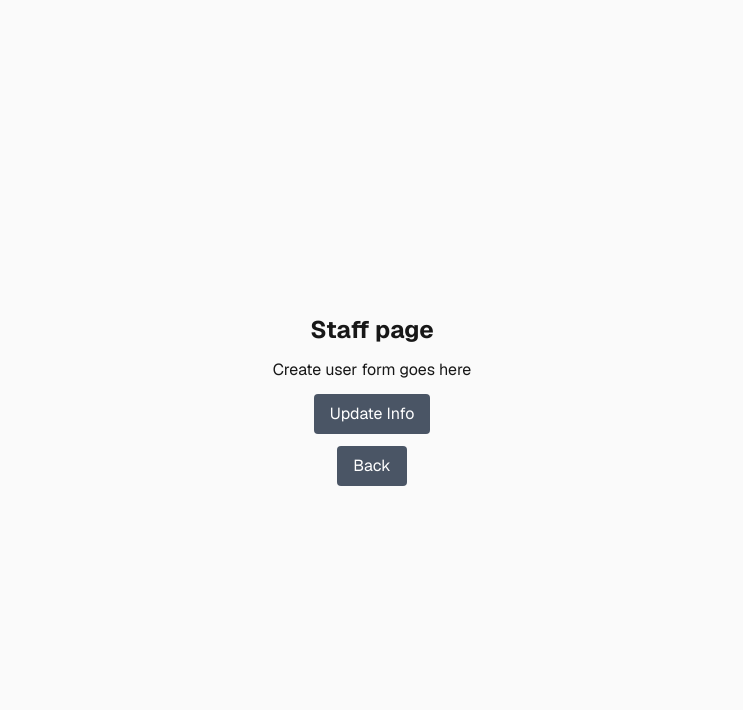
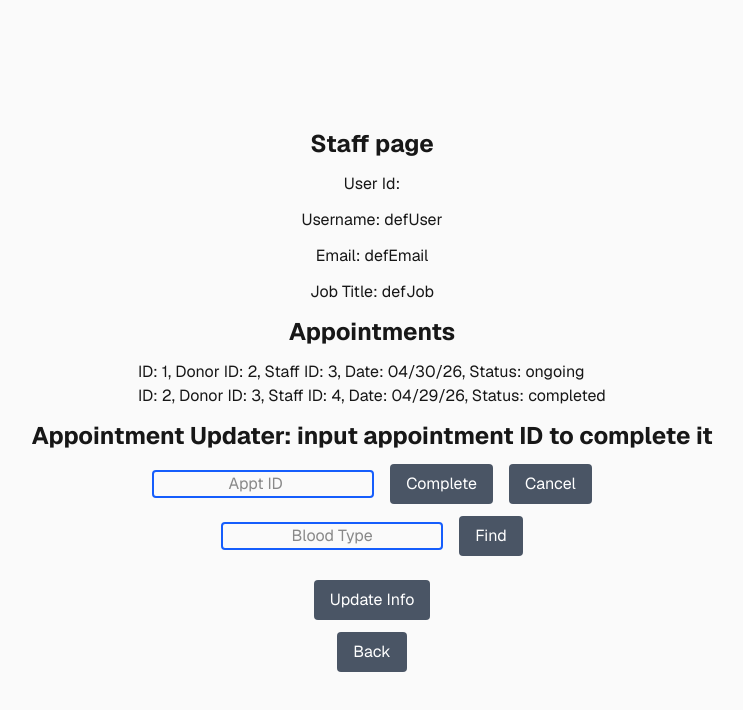
Before and after one commit to xeflore1/CSE-412-Final, a Next.js app in the folder blood-bank-ui/: page /staff in a window 1280 px wide. Shown: the top 710 px of the page, without its empty margins (268-1011 px from the left). Built offline with nearby package versions, Linux system fonts and the light colour scheme.

Commit message:
created template for staff page

```diff
--- a/blood-bank-ui/app/donor/page.tsx
+++ b/blood-bank-ui/app/donor/page.tsx
@@ -1,21 +1,30 @@
 'use client'
 import Link from "next/link";
 import { useSearchParams } from 'next/navigation';
+import { useState, useEffect } from "react";
 
 
 export default function DonorPage() {
   const searchParams = useSearchParams();
   const userId = searchParams.get('data')
   // TODO: utalize the userId to perform a GET call on the Users/Donors table to retrieve the following:
-  const username = "defUser"
-  const email = "defEmail"
-  const bloodType = "defBlood"
-  const dob = "defDob"
+  const [username, setUsername] = useState("defUser")
+  const [email, setEmail] = useState("defEmail")
+  const [bloodType, setBloodType] = useState("defBlood")
+  const [dob, setDob] = useState("defDob")
   // TODO: similarly, perform a GET call to retrieve all appointments the user has, store the results in the following list
   const appts = [
     { appointmentID: 1, donorId: 2, staffId: 3, date: "04/30/26", status: "ongoing"},
     { appointmentID: 2, donorId: 3, staffId: 4, date: "04/29/26", status: "completed"}
   ]
+  useEffect(() => {
+      // TODO: utalize the userId to perform a GET call on the Users/Donors table to fill out the following:
+      setUsername("defUser")
+      setEmail("defEmail")
+      setBloodType("defBlood")
+      setDob("defDob")
+
+    }, []);
   return (
     <div className="flex flex-col flex-1 items-center justify-center bg-zinc-50 font-sans dark:bg-black gap-3">
       <h1 className="text-2xl font-bold dark:text-white">Donor Page</h1>
--- a/blood-bank-ui/app/staff/page.tsx
+++ b/blood-bank-ui/app/staff/page.tsx
@@ -1,14 +1,162 @@
 'use client'
 import { useSearchParams } from "next/navigation";
+import { useState, useEffect } from "react";
 import Link from "next/link";
 
 export default function StaffPage() {
+  const [appointmentID, setAppointmentId] = useState(-1)
+  const [bloodType, setBloodType] = useState("")
+  const [bloodSubmit, setBloodSubmit] = useState(0)
+  const [username, setUsername] = useState("")
+  const [email, setEmail] = useState("")
+  const [jobTitle, setJobTitle] = useState("")
   const searchParams = useSearchParams();
   const userId = searchParams.get('data')
+
+  // Appt completer button
+  function ApptComp() {
+    const handleAttpComp = () =>
+    {
+      console.log(appointmentID)
+    }
+    return <button className="px-4 py-2 bg-gray-600 text-white rounded hover:bg-gray-700 transition" onClick={handleAttpComp}>Complete</button>
+  }
+
+  // Appt canceller button
+  function ApptCancel() {
+    const handleAttpCancel = () =>
+    {
+      console.log(appointmentID)
+    }
+    return <button className="px-4 py-2 bg-gray-600 text-white rounded hover:bg-gray-700 transition" onClick={handleAttpCancel}>Cancel</button>
+  }
+
+  // Blood checker button
+  function FindBlood() {
+    const handleBloodSubmit = () => {
+      setBloodSubmit(bloodSubmit + 1)
+      console.log(bloodType)
+    }
+    return <button className="px-4 py-2 bg-gray-600 text-white rounded hover:bg-gray-700 transition" onClick={handleBloodSubmit}>Find</button>
+  }
+
+  function ApptList() {
+    const [apptList, setAppList] = useState([]);
+
+    useEffect(() => {
+      // TODO: a GET call is needed here to fill the following list with all the staff's appointments
+      const tempList = [
+        {
+          appointmentID: 1,
+          donorId: 2,
+          staffId: 3,
+          date: "04/30/26",
+          status: "ongoing"
+        },
+        {
+          appointmentID: 2,
+          donorId: 3,
+          staffId: 4,
+          date: "04/29/26",
+          status: "completed"
+        }
+      ];
+
+      setAppList(tempList);
+    }, [appointmentID]);
+
+    return (
+      <ul>
+        {apptList.map((appt) => (
+          <li key={appt.appointmentID}>
+            ID: {appt.appointmentID},
+            Donor ID: {appt.donorId},
+            Staff ID: {appt.staffId},
+            Date: {appt.date},
+            Status: {appt.status}
+          </li>
+        ))}
+      </ul>
+    );
+  }
+
+  function BloodList() {
+    const [bloodList, setBloodList] = useState([]);
+
+    useEffect(() => {
+      // TODO: a GET call is needed here to fill the following list with all the staff's appointments
+      const tempList = [
+        {
+          appointmentID: 1,
+          bloodType: "A+",
+          volumeMl: 3,
+          isAvaible: "True",
+          dateDrawn: "4/30/26",
+          notes: "nott"
+        },
+        {
+          appointmentID: 2,
+          bloodType: "A-",
+          volumeMl: 30,
+          isAvaible: "False",
+          dateDrawn: "4/29/26",
+          notes: "nott2"
+        }
+      ];
+
+      setBloodList(tempList);
+    }, [bloodSubmit]);
+
+    return (
+      <ul>
+        {bloodList.map((blood) => (
+          <li key={blood.appointmentID}>
+            ID: {blood.appointmentID},
+            Blood Type: {blood.bloodType},
+            Volume (ML): {blood.volumeMl},
+            Avaible: {blood.isAvaible},
+            Date Drawn: {blood.dateDrawn},
+            Notes: {blood.notes}
+          </li>
+        ))}
+      </ul>
+    );
+  }
+  // initialize user details
+  useEffect(() => {
+    // TODO: utalize the userId to perform a GET call on the Users/Donors table to fill out the following:
+    setUsername("defUser")
+    setEmail("defEmail")
+    setJobTitle("defJob")
+
+  }, []);
   return (
     <div className="flex flex-col flex-1 items-center justify-center bg-zinc-50 font-sans dark:bg-black gap-3">
       <h1 className="text-2xl font-bold dark:text-white">Staff page</h1>
-      <p className="dark:text-gray-300">Create user form goes here</p>
+      <p className="dark:text-gray-300">User Id: {userId}</p>
+      <p className="dark:text-gray-300">Username: {username}</p>
+      <p className="dark:text-gray-300">Email: {email}</p>
+      <p className="dark:text-gray-300">Job Title: {jobTitle}</p>
+      <h1 className="text-2xl font-bold dark:text-white">Appointments</h1>
+      <ApptList />
+      {/* Appointment Completer */}
+      <h1 className="text-2xl font-bold dark:text-white">Appointment Updater: input appointment ID to complete it</h1>
+      <div className="flex items-center justify-center gap-4">
+        <input className="text-center border-2 border-blue-600 rounded" type="number" placeholder="Appt ID" onChange={(e) => setAppointmentId(e.target.value)}></input>
+        <ApptComp />
+        <ApptCancel />
+      </div>
+      {/* Blood Finder */}
+      <div className="flex items-center justify-center gap-4">
+        <input className="text-center border-2 border-blue-600 rounded" type="text" placeholder="Blood Type" onChange={(e) => setBloodType(e.target.value)}></input>
+        <FindBlood />
+      </div>
+      {/* If blood type has been submitted, render its list */}
+      {bloodSubmit > 0 ?
+      <div>
+        <BloodList />
+      </div> :
+      <div></div>}
       <Link href="/update">
         <button className="px-4 py-2 bg-gray-600 text-white rounded hover:bg-gray-700 transition">
           Update Info
```
